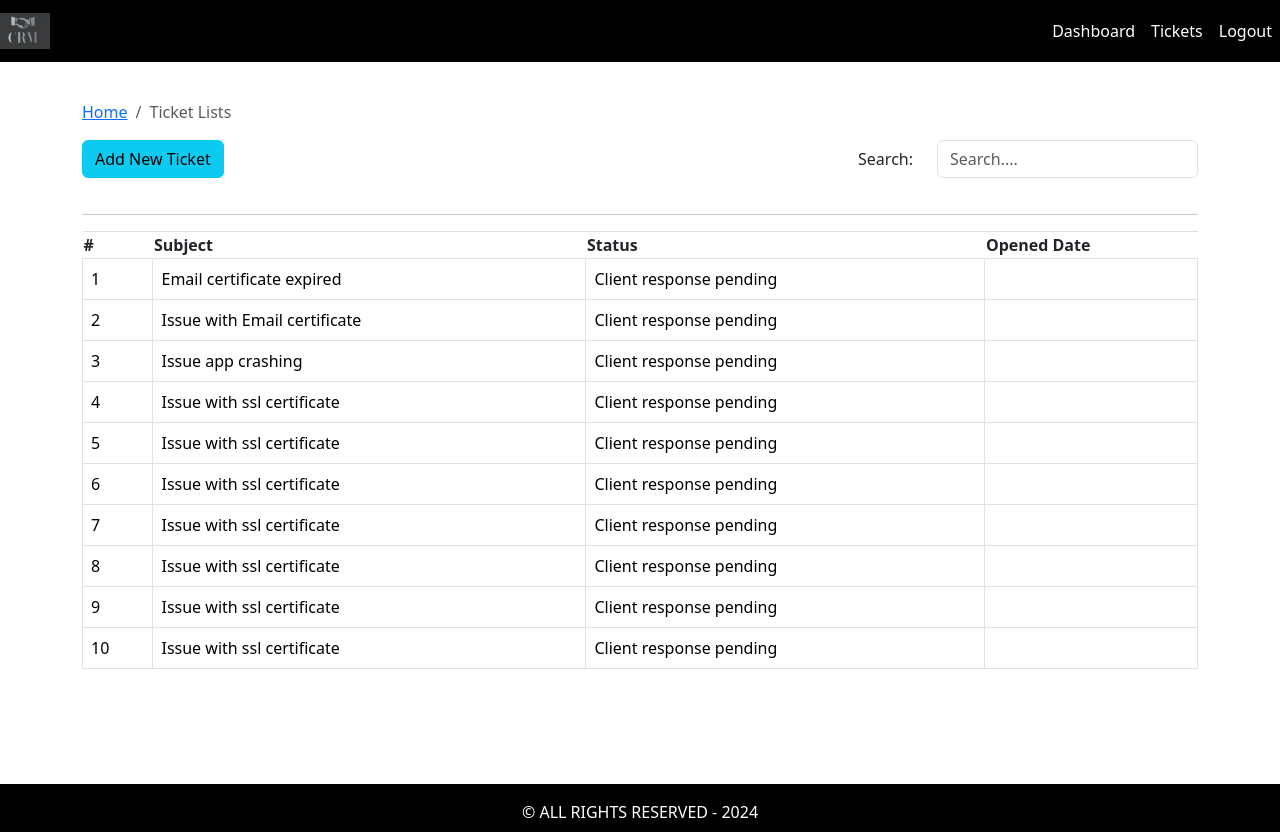
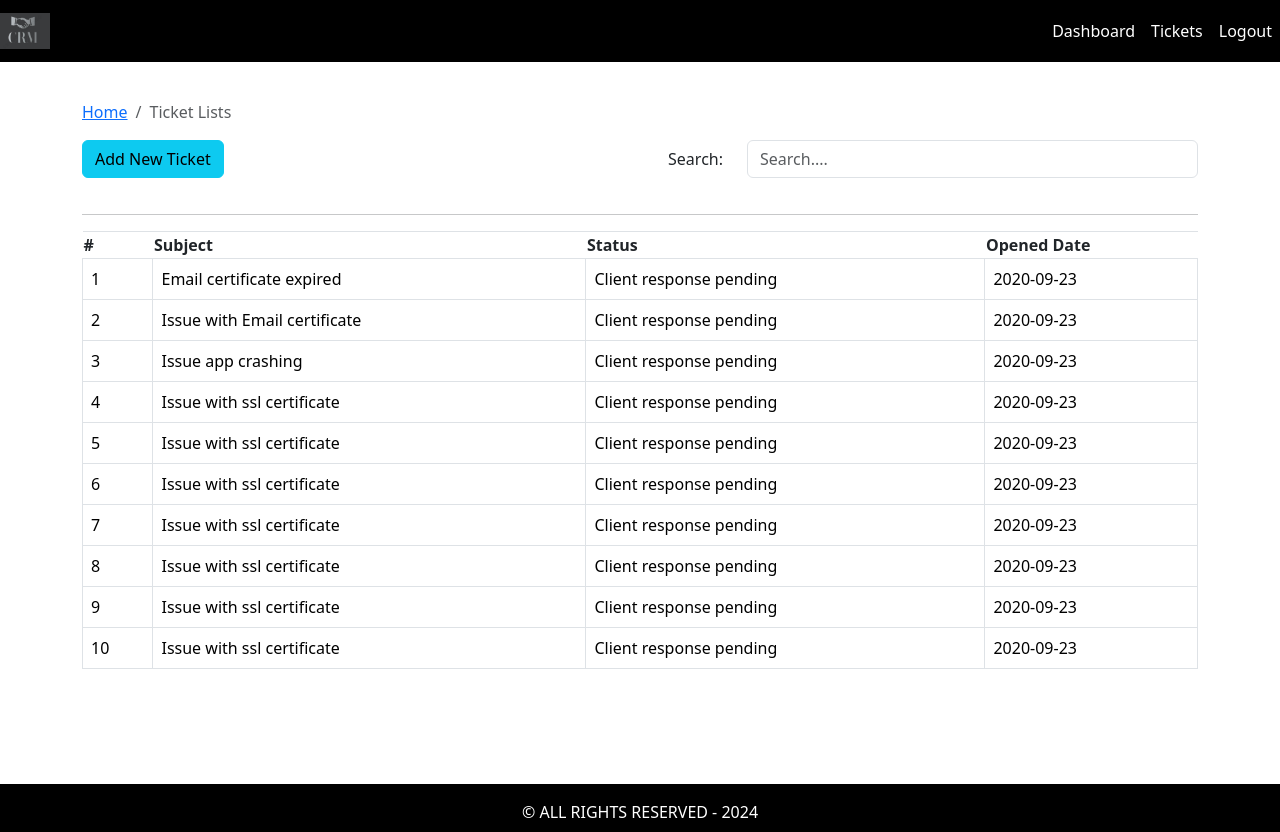
Before and after one commit to Aftermath001/crm-ticket-frontend, a React (Create React App) app: page / in a window 1280 px wide. Built offline with nearby package versions, Linux system fonts and the light colour scheme.

Commit message:
Search Ticket Functionality

```diff
--- a/src/App.js
+++ b/src/App.js
@@ -1,6 +1,6 @@
 import './App.css';
 import Layout from './layout/Layout';
-import AddTicket from './pages/new-ticket/AddTicket';
+// import AddTicket from './pages/new-ticket/AddTicket';
 import TicketListing from './pages/ticket-listing/TicketListing';
 // import Dashboard from './pages/dashboard/Dashboard';
 
--- a/src/components/searchForm/SearchForm.js
+++ b/src/components/searchForm/SearchForm.js
@@ -9,7 +9,7 @@ const SearchForm = ({handleOnChange,str}) => {
    <Form>
     <Form.Group as={Row}>
         <Form.Label column ms="2">Search:</Form.Label>
-        <Col ms="10">
+        <Col sm="10">
         <Form.Control
         name="searchStr"
         placeHolder="Search...."
--- a/src/components/ticket-table/TicketTable.js
+++ b/src/components/ticket-table/TicketTable.js
@@ -1,5 +1,7 @@
 import React from 'react'
 import {Table} from 'react-bootstrap'
+import PropTypes from 'prop-types';
+
 const TicketTable = ({tickets}) => {
   return (
     <Table stripped bordered hover>
@@ -17,7 +19,7 @@ const TicketTable = ({tickets}) => {
               <td>{row.id}</td>
               <td>{row.subject}</td>
               <td>{row.status}</td>
-              <td>{row.openAt}</td>
+              <td>{row.addedAt}</td>
             </tr>
           ))
         ) : (
@@ -32,5 +34,8 @@ const TicketTable = ({tickets}) => {
     </Table>
   )
 }
+TicketTable.propTypes ={
+  tickets:PropTypes.array.isRequired,
+}
 
 export default TicketTable
--- a/src/pages/ticket-listing/TicketListing.js
+++ b/src/pages/ticket-listing/TicketListing.js
@@ -4,17 +4,27 @@ import BreadCrumbs from '../../components/breadCrumbs/BreadCrumbs';
 import SearchForm from '../../components/searchForm/SearchForm';
 import tickets from '../../assets/data/dummy.json';
 import TicketTable from '../../components/ticket-table/TicketTable';
-import './ticketListings.css'; // Import your CSS file
+import './ticketListings.css'; // Import CSS file
 
 const TicketListing = () => {
   const [str, setStr] = useState('');
+  const [dispTicket, setDispTicket] = useState(tickets);
 
-  useEffect(() => {}, [str]);
+  useEffect(() => {}, [str, dispTicket]);
 
   const handleOnChange = (e) => {
-    setStr(e.target.value);
-    console.log(e.target);
+    const { value } = e.target;
+    setStr(value)
+    // setStr(e.target.value);
+    searchTicket(value)
+    // console.log(e.target);
   };
+
+  const searchTicket = (sttr) => {
+    const displayTickets = tickets.filter(row=> row.subject.toLowerCase().
+    includes(sttr.toLowerCase()))
+    setDispTicket(displayTickets)
+  }
 
   return (
     <Container className="container">
@@ -38,11 +48,12 @@ const TicketListing = () => {
 
       <Row>
         <Col>
-          <TicketTable tickets={tickets} />
+          <TicketTable tickets={dispTicket} />
         </Col>
       </Row>
     </Container>
   );
 };
 
+
 export default TicketListing;
```
